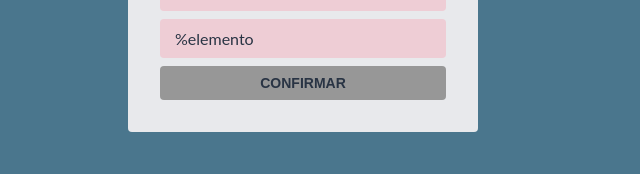
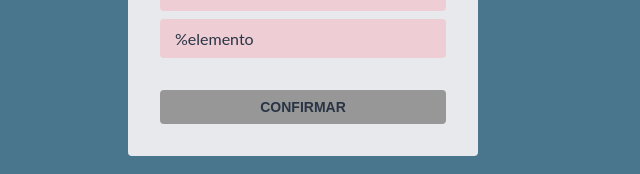
Before and after one commit to guijun13/ux-quiz, a Next.js app: page /quiz in a window 1280 px wide. Shown: the part 520-694 px from the top of the page, without its empty margins (0-640 px from the left). Built offline with nearby package versions, Linux system fonts and the light colour scheme.

Commit message:
feat(quiz page): improved quiz w/ 'AlternativesForm' that highlight the correct or wrong answer

```diff
--- a/pages/quiz.js
+++ b/pages/quiz.js
@@ -6,6 +6,7 @@
 import QuizBackground from '../src/components/QuizBackground';
 import QuizContainer from '../src/components/QuizContainer';
 import Button from '../src/components/Button';
+import AlternativesForm from '../src/components/AlternativesForm';
 
 function ResultWidget({ results }) {
   return (
@@ -91,7 +92,7 @@
         <h2>{question.title}</h2>
         <p>{question.description}</p>
 
-        <form
+        <AlternativesForm
           onSubmit={(eventInfos) => {
             eventInfos.preventDefault();
             setIsQuestionSubmitted(true);
@@ -105,11 +106,15 @@
         >
           {question.alternatives.map((alternative, alternativeIndex) => {
             const alternativeId = `alternative__${alternativeIndex}`;
+            const alternativeStatus = isCorrect ? 'SUCCESS' : 'ERROR';
+            const isSelected = selectedAlternative === alternativeIndex;
             return (
               <Widget.Topic
                 as="label"
                 key={alternativeId}
                 htmlFor={alternativeId}
+                data-selected={isSelected}
+                data-status={isQuestionSubmitted && alternativeStatus}
               >
                 <input
                   style={{ display: 'none' }}
@@ -130,7 +135,7 @@
           {isQuestionSubmitted && isCorrect && <p>Voce acertou!</p>}
           {isQuestionSubmitted && !isCorrect && <p>Voce errou!</p>}
 
-        </form>
+        </AlternativesForm>
       </Widget.Content>
     </Widget>
 
--- /dev/null
+++ b/src/components/AlternativesForm/index.js
@@ -0,0 +1,24 @@
+import styled from 'styled-components';
+
+const AlternativesForm = styled.form`
+  label {
+    &[data-selected="true"] {
+      background-color: ${({ theme }) => theme.colors.primary};
+
+      &[data-status="SUCCESS"] {
+        background-color: ${({ theme }) => theme.colors.success};
+      }
+      &[data-status="ERROR"] {
+        background-color: ${({ theme }) => theme.colors.wrong};
+      }
+    }
+    &:focus {
+      opacity: 1;
+    }
+  }
+  button {
+    margin-top: 24px;
+  }
+`;
+
+export default AlternativesForm;
```
